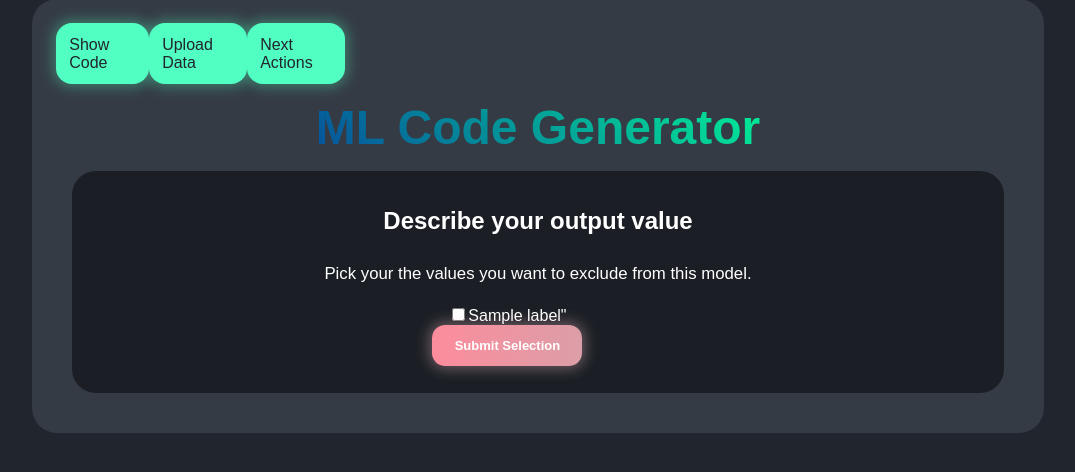
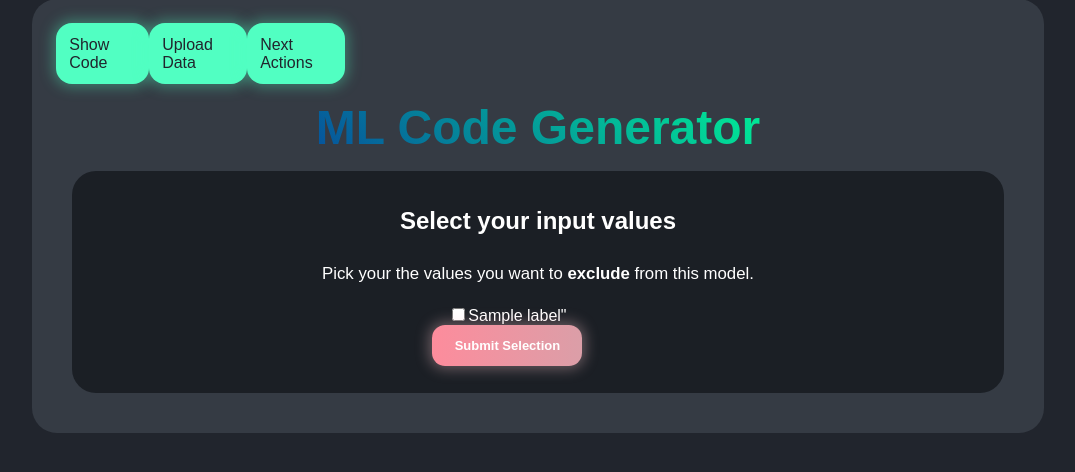
Before and after one commit to oss-slu/ml_code_generator, a Flask app: template flask_app/templates/actions/select_input_values.html in a window 1280 px wide. Shown: the part 184-656 px from the top of the page, without its empty margins (102-1177 px from the left). Run offline with Flask 2, Linux system fonts and the light colour scheme; the template is opened without the code that fills it: most values are stand-ins (such as "Sample title", 1, 10 or a date in 2020).

Commit message:
User now has an option to drop selected input values

```diff
--- a/flask_app/flask_main.py
+++ b/flask_app/flask_main.py
@@ -52,7 +52,7 @@ def get_input_labels():
    if request.method == 'POST':
       request_dict = request.form.to_dict()
       generator.drop_x(request_dict['drop_labels'])
-      return render_template('home.html')
+      return render_template('actions/actions.html')
 
    keys = generator.get_labels()
    return render_template('actions/select_input_values.html', labels=keys)
--- a/flask_app/templates/actions/select_input_values.html
+++ b/flask_app/templates/actions/select_input_values.html
@@ -4,11 +4,11 @@
 {% block content %}
 
 <div class="card">
-   <h2> Describe your output value</h2>
+   <h2> Select your input values</h2>
    <p>
-      Pick your the values you want to exclude from this model.
+      Pick your the values you want to <b>exclude</b> from this model.
    </p>
-   <form action="/labels" method="post">
+   <form action="/input_labels" method="post">
       <div>
           {% for label in labels %}
              <input type="checkbox" name="drop_labels" value= "{{label}}" SELECTED>{{label}}</option>"
```
